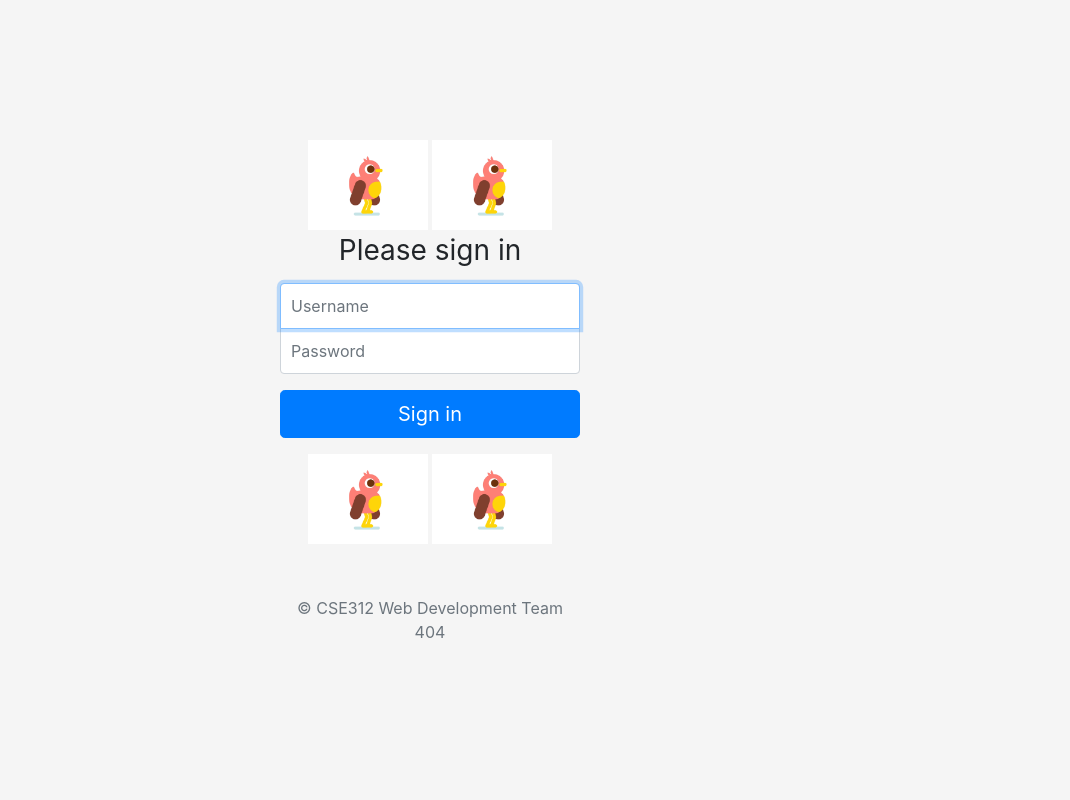
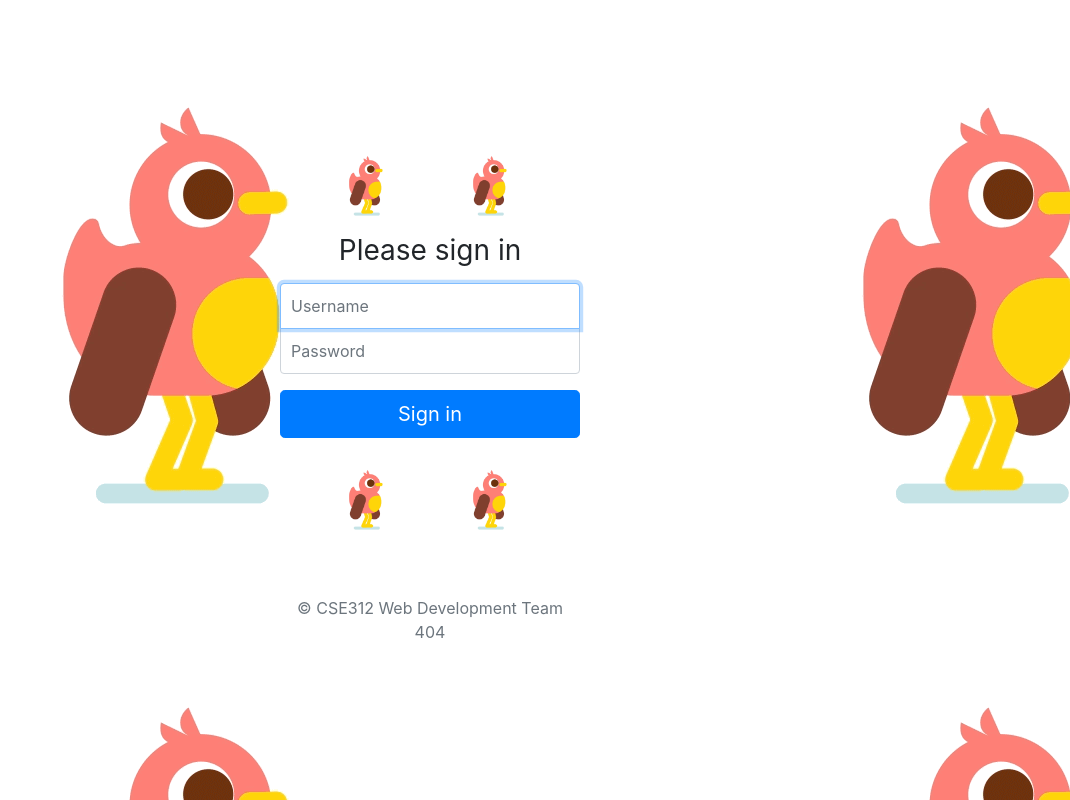
Before and after one commit to weidajiang/CSE312, a Flask app: template webapp/templates/signin.html in a window 1280 px wide. Shown: the whole page, without its empty margins (210-1280 px from the left). Run offline with Flask 2, Linux system fonts and the light colour scheme; the template is opened without the code that fills it, so the values that code supplies are empty.

Commit message:
sign in page

```diff
--- a/webapp/static/css/signin.css
+++ b/webapp/static/css/signin.css
@@ -16,6 +16,7 @@ body {
   padding-top: 40px;
   padding-bottom: 40px;
   background-color: #f5f5f5;
+  background-image: url("../image/bird.gif") ;
 }
 
 .form-signin {
--- a/webapp/templates/signin.html
+++ b/webapp/templates/signin.html
@@ -15,6 +15,8 @@
     <!-- Custom styles for this template -->
     <link href="../static/css/signin.css" rel="stylesheet">
 </head>
+
+
 
 <body class="text-center">
 <form class="form-signin">
```
